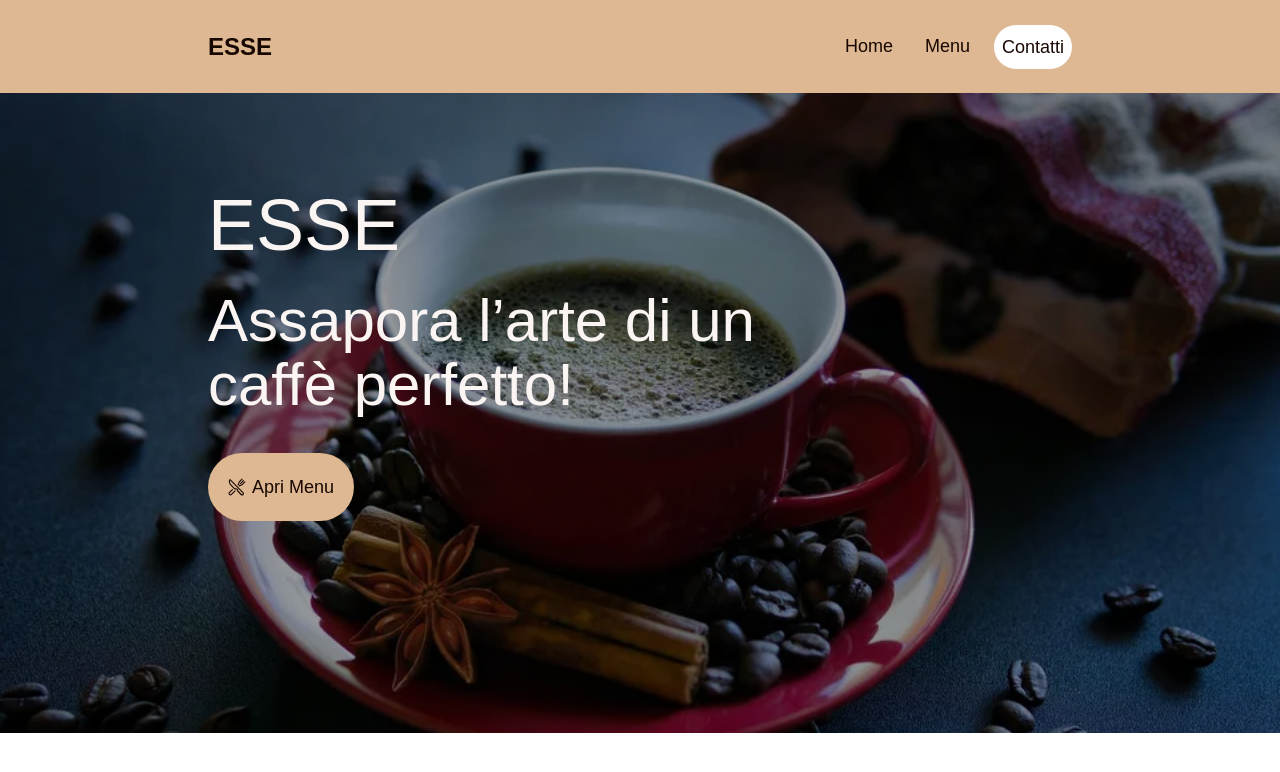
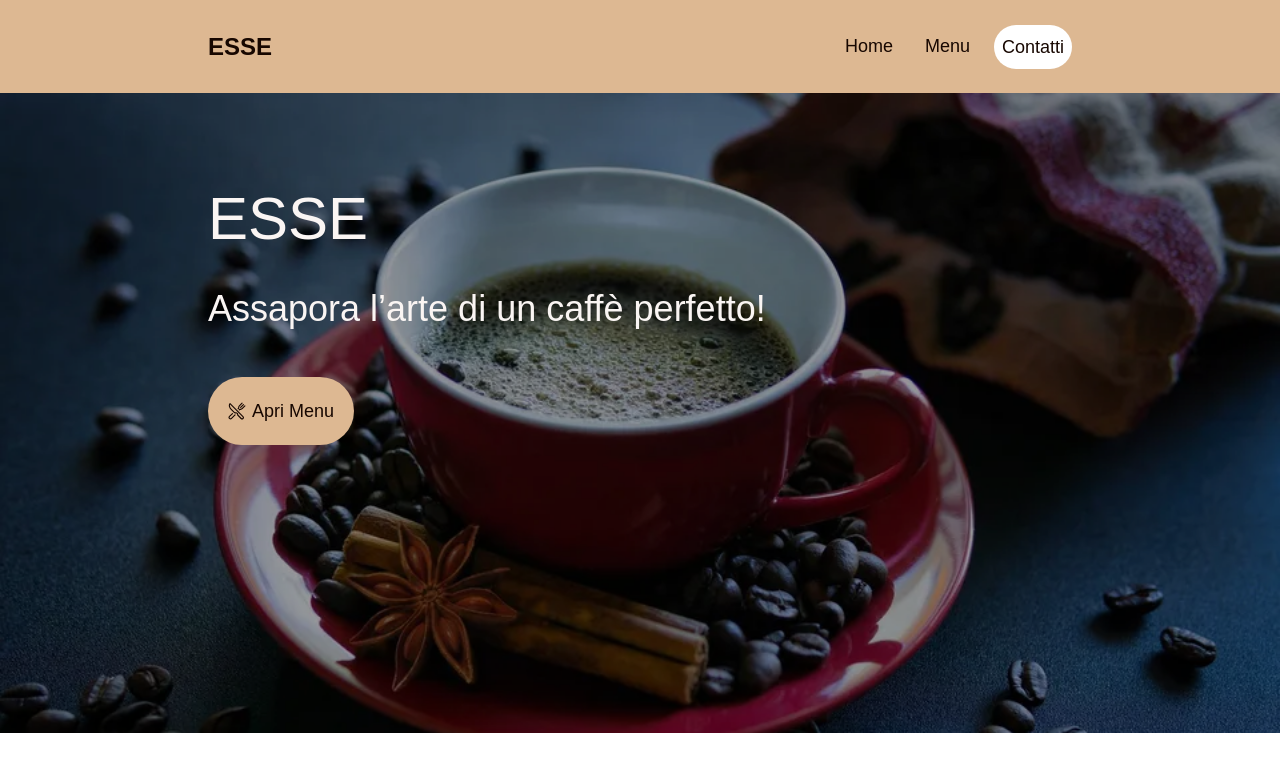
Before and after one commit to moreee-sa/esse-bar, a React (Vite) app: page /#/ in a window 1280 px wide. Shown: the top 772 px of the page. Built offline with nearby package versions, Linux system fonts and the light colour scheme; a web font is replaced by a local one.

Commit message:
Ridotte dimensioni del testo in HomeText per migliorare leggibilità su desktop e mobile

```diff
--- a/src/components/Home/HomeText.tsx
+++ b/src/components/Home/HomeText.tsx
@@ -12,7 +12,7 @@ function HomeText() {
           style={{
             fontFamily: "'Mochiy Pop One', sans-serif",
           }}
-          className="text-[#faf5f3] text-3xl md:text-5xl lg:text-7xl text-wrap"
+          className="text-[#faf5f3] text-3xl md:text-5xl lg:text-6xl text-wrap"
         >
           ESSE
         </span>
@@ -24,7 +24,7 @@ function HomeText() {
             fontFamily: "'Nunito Sans Variable', sans-serif",
             fontWeight: 200,
           }}
-          className="text-[#faf5f3] text-2xl md:text-4xl lg:text-6xl leading-8 lg:leading-16 text-wrap"
+          className="text-[#faf5f3] text-2xl md:text-3xl lg:text-4xl leading-8 lg:leading-16 text-wrap"
         >
           Assapora l’arte di un caffè perfetto!
         </span>
```
